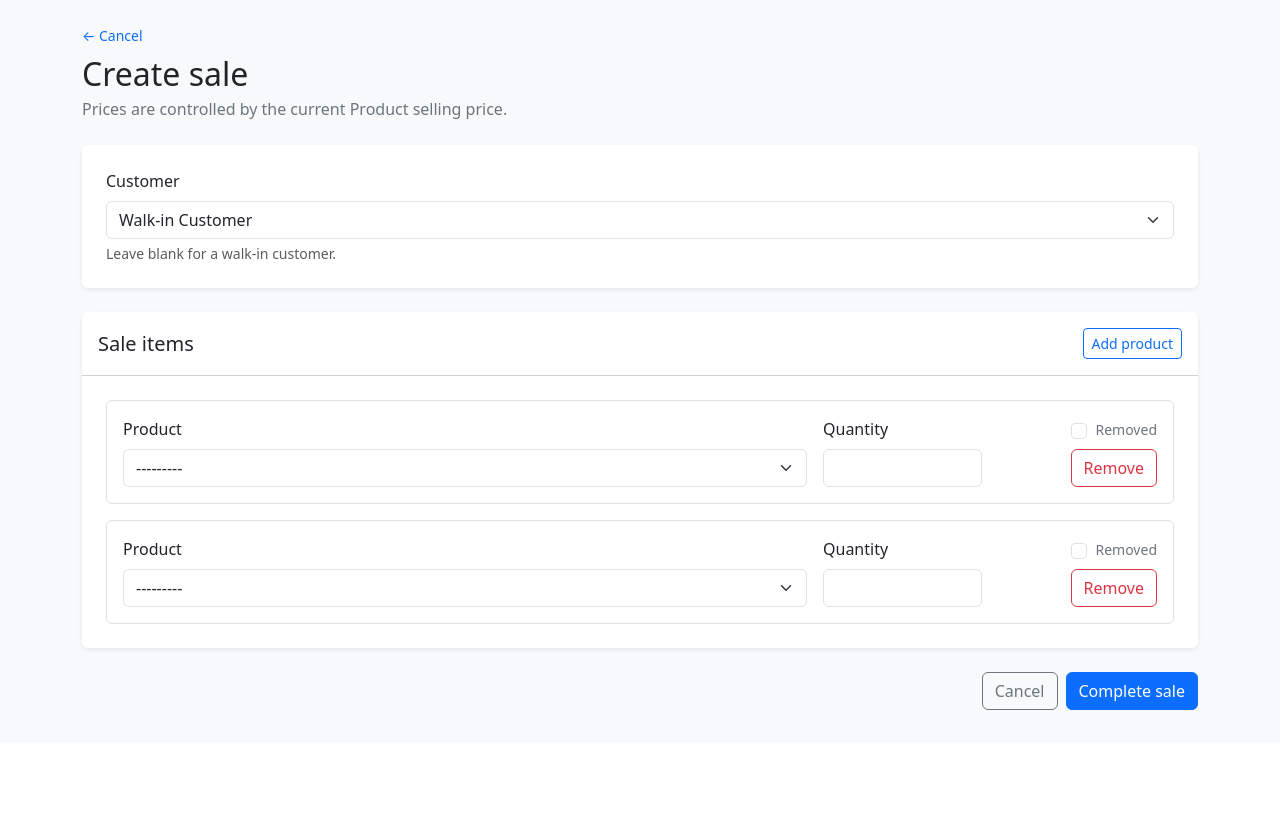
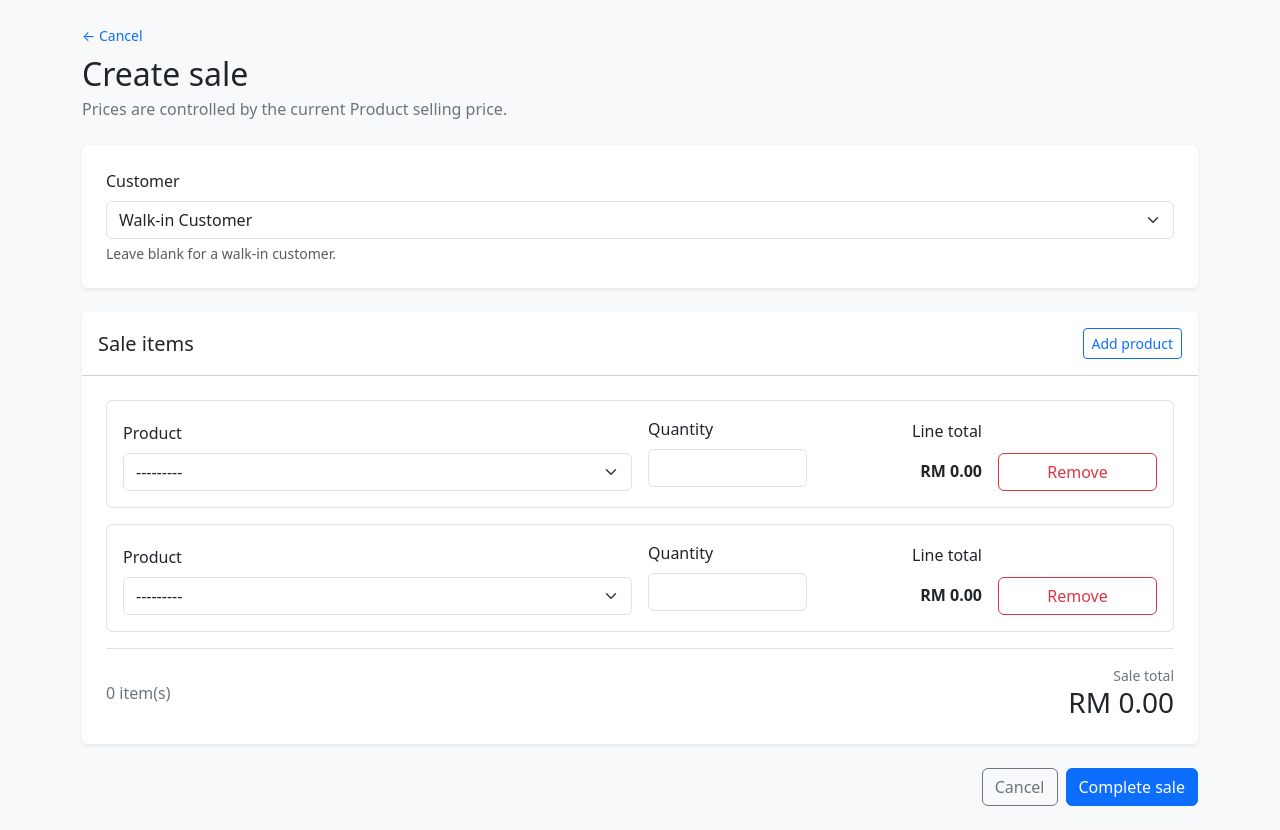
Before and after one commit to dickxenlee/SME-Business-Management-Inventory-System, a Django app: page /sales/create/ in a window 1280 px wide. Shown: the part 57-887 px from the top of the page. Before the commit the page ends 767 px from the top, so only its background shows below. Run offline with Django 5.2, Linux system fonts and the light colour scheme; the visitor is signed in with stand-in values (Sample User, id 1); data that the repository does not hold is empty; parts of the project's set-up code (start-up, migrations or seed data) failed here and were passed over; some libraries are stand-ins or nearby versions.

Commit message:
feat: make the Sale form usable at the counter
The Sale form could not tell you what a Sale cost. Staff picked products and
quantities and only learned the total after submitting, so anyone reading a
price back to a customer was doing mental arithmetic. Each line now shows its
own total and the form carries a running Sale total and item count.

The product list also offered items it could not sell: an out-of-stock Product
was selectable, and the rejection only arrived after a full round-trip, naming
the SKU rather than the Product. Out-of-stock options are now disabled and
labelled in place, so staff can still see the Product exists without being able
to pick it, and the quantity field's max follows the selected Product's stock
instead of sitting at the integer ceiling.

Stock problems are now reported on the field that caused them, in the language
staff use: "Only 3 left of Burr Grinder Manual" on the quantity input rather
than "Insufficient stock for ZZUX-GRINDER" as a banner at the top of the page.

Render the removed-line state from the server instead of relying on a visible
checkbox. The row carries its own styling and a "Removed from sale" badge, so
the state reads correctly before any script runs, and the checkbox no longer
sits next to the Quantity label looking like part of it.

Also:

- Name the record in deactivate confirmations. Every row asked "Deactivate this
  product?", which cannot catch a misclick on the wrong row.
- Show cost and current margin on the Product list, which showed selling price
  only despite cost being recorded.
- Switch LANGUAGE_CODE to en-gb so date inputs read dd/mm/yyyy rather than
  mm/dd/yyyy on a Kuala Lumpur, MYR application.
- Add a skip-to-content link and autofocus plus autocomplete hints on sign-in.

```diff
--- a/core/forms.py
+++ b/core/forms.py
@@ -8,3 +8,7 @@ class BootstrapAuthenticationForm(AuthenticationForm):
         super().__init__(*args, **kwargs)
         for field in self.fields.values():
             field.widget.attrs["class"] = "form-control"
+        # Land the cursor in the first field so signing in needs no clicking.
+        self.fields["username"].widget.attrs["autofocus"] = True
+        self.fields["username"].widget.attrs["autocomplete"] = "username"
+        self.fields["password"].widget.attrs["autocomplete"] = "current-password"
--- a/customers/templates/customers/customer_list.html
+++ b/customers/templates/customers/customer_list.html
@@ -63,7 +63,7 @@
                             {% if user.is_superuser and customer.is_active %}
                                 <form class="d-inline" method="post" action="{% url 'customers:deactivate' customer.pk %}">
                                     {% csrf_token %}
-                                    <button class="btn btn-sm btn-outline-danger" type="submit" onclick="return confirm('Deactivate this customer?');">Deactivate</button>
+                                    <button class="btn btn-sm btn-outline-danger" type="submit" onclick="return confirm('Deactivate “{{ customer.name|escapejs }}”? They will no longer appear in new Sales.');">Deactivate</button>
                                 </form>
                             {% endif %}
                         </td>
--- a/products/templates/products/product_detail.html
+++ b/products/templates/products/product_detail.html
@@ -22,7 +22,7 @@
             {% if product.is_active %}
                 <form method="post" action="{% url 'products:deactivate' product.pk %}">
                     {% csrf_token %}
-                    <button class="btn btn-outline-danger" type="submit" onclick="return confirm('Deactivate this product?');">Deactivate</button>
+                    <button class="btn btn-outline-danger" type="submit" onclick="return confirm('Deactivate “{{ product.name|escapejs }}”? It will no longer appear in new Sales.');">Deactivate</button>
                 </form>
             {% endif %}
         {% endif %}
--- a/products/templates/products/product_list.html
+++ b/products/templates/products/product_list.html
@@ -42,6 +42,8 @@
                     <th scope="col">SKU</th>
                     <th scope="col">Name</th>
                     <th scope="col">Selling price</th>
+                    <th scope="col">Cost</th>
+                    <th scope="col">Margin</th>
                     <th scope="col">Stock</th>
                     <th scope="col">Stock status</th>
                     <th scope="col">Active status</th>
@@ -54,6 +56,8 @@
                         <td class="fw-semibold">{{ product.sku }}</td>
                         <td>{{ product.name }}</td>
                         <td>RM {{ product.selling_price|floatformat:2 }}</td>
+                        <td class="text-secondary">RM {{ product.cost_price|floatformat:2 }}</td>
+                        <td>{% if product.margin_rate is not None %}{{ product.margin_rate|floatformat:1 }}%{% else %}&mdash;{% endif %}</td>
                         <td>{{ product.current_stock }}</td>
                         <td>
                             {% if not product.is_active %}
@@ -80,7 +84,7 @@
                                 {% if product.is_active %}
                                     <form class="d-inline" method="post" action="{% url 'products:deactivate' product.pk %}">
                                         {% csrf_token %}
-                                        <button class="btn btn-sm btn-outline-danger" type="submit" onclick="return confirm('Deactivate this product?');">Deactivate</button>
+                                        <button class="btn btn-sm btn-outline-danger" type="submit" onclick="return confirm('Deactivate “{{ product.name|escapejs }}”? It will no longer appear in new Sales.');">Deactivate</button>
                                     </form>
                                 {% endif %}
                             {% endif %}
--- a/sales/forms.py
+++ b/sales/forms.py
@@ -23,16 +23,45 @@ class SaleForm(forms.Form):
         self.fields["customer"].widget.attrs["class"] = "form-select"
 
 
+class ProductSelect(forms.Select):
+    """Carries price and stock per option so the form can total itself.
+
+    Out-of-stock Products stay listed but are disabled: hiding them makes
+    staff think the Product was deleted, while leaving them selectable only
+    produces a rejection after a full round-trip.
+    """
+
+    def create_option(self, name, value, label, selected, index, **kwargs):
+        option = super().create_option(
+            name, value, label, selected, index, **kwargs
+        )
+        product = getattr(value, "instance", None)
+        if product is not None:
+            option["attrs"]["data-price"] = f"{product.selling_price:.2f}"
+            option["attrs"]["data-stock"] = product.current_stock
+            option["attrs"]["data-name"] = product.name
+            if product.current_stock == 0:
+                option["attrs"]["disabled"] = True
+        return option
+
+
 class ProductChoiceField(forms.ModelChoiceField):
     def label_from_instance(self, product):
+        if product.current_stock == 0:
+            availability = "Out of stock"
+        else:
+            availability = f"{product.current_stock} in stock"
         return (
-            f"{product.sku} - {product.name} | "
-            f"RM {product.selling_price:.2f} | Stock: {product.current_stock}"
+            f"{product.name} ({product.sku}) - "
+            f"RM {product.selling_price:.2f} - {availability}"
         )
 
 
 class SaleItemForm(forms.Form):
-    product = ProductChoiceField(queryset=Product.objects.none())
+    product = ProductChoiceField(
+        queryset=Product.objects.none(),
+        widget=ProductSelect,
+    )
     quantity = forms.IntegerField(min_value=1, max_value=MAX_STOCK_QUANTITY)
 
     def __init__(self, *args, **kwargs):
@@ -41,7 +70,28 @@ class SaleItemForm(forms.Form):
             is_active=True
         ).order_by("name", "sku")
         self.fields["product"].widget.attrs["class"] = "form-select"
-        self.fields["quantity"].widget.attrs["class"] = "form-control"
+        self.fields["quantity"].widget.attrs.update(
+            {"class": "form-control", "inputmode": "numeric", "min": 1}
+        )
+
+    def clean(self):
+        cleaned = super().clean()
+        product = cleaned.get("product")
+        quantity = cleaned.get("quantity")
+        # Catch the stock problem on the offending field rather than letting it
+        # surface as a whole-form banner naming only a SKU.
+        if product is not None and quantity is not None:
+            if product.current_stock == 0:
+                self.add_error(
+                    "product",
+                    f"{product.name} is out of stock.",
+                )
+            elif quantity > product.current_stock:
+                self.add_error(
+                    "quantity",
+                    f"Only {product.current_stock} left of {product.name}.",
+                )
+        return cleaned
 
 
 class BaseSaleItemFormSet(BaseFormSet):
--- a/sales/services.py
+++ b/sales/services.py
@@ -87,7 +87,10 @@ def create_sale(*, customer_id, items, created_by):
         if not product.is_active:
             raise SalesOperationError("Product is not available")
         if quantity > product.current_stock:
-            raise SalesOperationError(f"Insufficient stock for {product.sku}")
+            raise SalesOperationError(
+                f"Only {product.current_stock} left of {product.name} "
+                f"({product.sku}), but {quantity} were requested."
+            )
 
         subtotal = product.selling_price * quantity
         prepared_items.append(
--- a/sales/templates/sales/sale_form.html
+++ b/sales/templates/sales/sale_form.html
@@ -32,28 +32,42 @@
             {% for error in item_formset.non_form_errors %}<div class="alert alert-danger" role="alert">{{ error }}</div>{% endfor %}
             <div id="sale-items" class="vstack gap-3">
                 {% for item_form in item_formset %}
-                    <div class="sale-item-row border rounded p-3">
+                    {% comment %}
+                    The removed state is rendered server-side so it survives a
+                    failed submit even with no JavaScript running.
+                    {% endcomment %}
+                    <div class="sale-item-row border rounded p-3{% if item_form.DELETE.value %} sale-item-removed{% endif %}">
                         <div class="row g-3 align-items-end">
-                            <div class="col-12 col-lg-8">
+                            <div class="col-12 col-lg-6">
                                 <label class="form-label" for="{{ item_form.product.id_for_label }}">Product</label>
                                 {{ item_form.product }}
                                 {% for error in item_form.product.errors %}<div class="text-danger small mt-1">{{ error }}</div>{% endfor %}
                             </div>
-                            <div class="col-8 col-lg-2">
+                            <div class="col-6 col-lg-2">
                                 <label class="form-label" for="{{ item_form.quantity.id_for_label }}">Quantity</label>
                                 {{ item_form.quantity }}
                                 {% for error in item_form.quantity.errors %}<div class="text-danger small mt-1">{{ error }}</div>{% endfor %}
+                                <div class="form-text sale-item-stock-hint"></div>
                             </div>
-                            <div class="col-4 col-lg-2 text-end">
-                                <div class="form-check d-flex justify-content-end align-items-center gap-2 mb-2">
-                                    {{ item_form.DELETE }}
-                                    <label class="form-check-label small text-secondary" for="{{ item_form.DELETE.id_for_label }}">Removed</label>
-                                </div>
-                                <button class="btn btn-outline-danger remove-sale-item" type="button">Remove</button>
+                            <div class="col-6 col-lg-2 text-end">
+                                <span class="form-label d-block">Line total</span>
+                                <strong class="sale-item-subtotal d-block py-2">RM 0.00</strong>
+                            </div>
+                            <div class="col-12 col-lg-2 text-lg-end">
+                                <span class="d-none">{{ item_form.DELETE }}</span>
+                                <span class="badge text-bg-secondary sale-item-removed-badge mb-2">Removed from sale</span>
+                                <button class="btn btn-outline-danger remove-sale-item w-100 w-lg-auto" type="button">Remove</button>
                             </div>
                         </div>
                     </div>
                 {% endfor %}
+            </div>
+            <div class="sale-total-bar d-flex justify-content-between align-items-center mt-3 pt-3 border-top">
+                <span class="text-secondary"><span id="sale-item-count">0</span> item(s)</span>
+                <div class="text-end">
+                    <span class="d-block small text-secondary">Sale total</span>
+                    <strong class="h3 mb-0" id="sale-grand-total">RM 0.00</strong>
+                </div>
             </div>
         </div>
     </section>
@@ -67,20 +81,23 @@
 <template id="empty-sale-item">
     <div class="sale-item-row border rounded p-3">
         <div class="row g-3 align-items-end">
-            <div class="col-12 col-lg-8">
+            <div class="col-12 col-lg-6">
                 <label class="form-label" for="{{ item_formset.empty_form.product.id_for_label }}">Product</label>
                 {{ item_formset.empty_form.product }}
             </div>
-            <div class="col-8 col-lg-2">
+            <div class="col-6 col-lg-2">
                 <label class="form-label" for="{{ item_formset.empty_form.quantity.id_for_label }}">Quantity</label>
                 {{ item_formset.empty_form.quantity }}
+                <div class="form-text sale-item-stock-hint"></div>
             </div>
-            <div class="col-4 col-lg-2 text-end">
-                <div class="form-check d-flex justify-content-end align-items-center gap-2 mb-2">
-                    {{ item_formset.empty_form.DELETE }}
-                    <label class="form-check-label small text-secondary" for="{{ item_formset.empty_form.DELETE.id_for_label }}">Removed</label>
-                </div>
-                <button class="btn btn-outline-danger remove-sale-item" type="button">Remove</button>
+            <div class="col-6 col-lg-2 text-end">
+                <span class="form-label d-block">Line total</span>
+                <strong class="sale-item-subtotal d-block py-2">RM 0.00</strong>
+            </div>
+            <div class="col-12 col-lg-2 text-lg-end">
+                <span class="d-none">{{ item_formset.empty_form.DELETE }}</span>
+                <span class="badge text-bg-secondary sale-item-removed-badge mb-2">Removed from sale</span>
+                <button class="btn btn-outline-danger remove-sale-item w-100 w-lg-auto" type="button">Remove</button>
             </div>
         </div>
     </div>
@@ -92,12 +109,18 @@ document.addEventListener("DOMContentLoaded", () => {
     const totalForms = document.getElementById("id_items-TOTAL_FORMS");
     const emptyTemplate = document.getElementById("empty-sale-item");
 
+    const money = (value) =>
+        "RM " + value.toLocaleString("en-MY", {
+            minimumFractionDigits: 2,
+            maximumFractionDigits: 2,
+        });
+
     // The server re-renders the checkbox state after a failed submit, so the
     // row styling is always derived from the checkbox rather than tracked
     // separately. Otherwise a removed row can come back looking active.
     const syncRow = (row) => {
         const deleteInput = row.querySelector('input[name$="-DELETE"]');
-        if (!deleteInput) return;
+        if (!deleteInput) return 0;
         const removed = deleteInput.checked;
         row.classList.toggle("sale-item-removed", removed);
         const button = row.querySelector(".remove-sale-item");
@@ -106,17 +129,68 @@ document.addEventListener("DOMContentLoaded", () => {
             button.classList.toggle("btn-outline-danger", !removed);
             button.classList.toggle("btn-outline-secondary", removed);
         }
+
+        const select = row.querySelector('select[name$="-product"]');
+        const qtyInput = row.querySelector('input[name$="-quantity"]');
+        const subtotalEl = row.querySelector(".sale-item-subtotal");
+        const hintEl = row.querySelector(".sale-item-stock-hint");
+        const chosen = select && select.selectedIndex >= 0
+            ? select.options[select.selectedIndex]
+            : null;
+        const price = chosen ? parseFloat(chosen.dataset.price || "0") : 0;
+        const stock = chosen && chosen.dataset.stock !== undefined
+            ? parseInt(chosen.dataset.stock, 10)
+            : null;
+        const qty = qtyInput ? parseInt(qtyInput.value, 10) : NaN;
+
+        // Cap the native control at what can actually be sold, instead of
+        // leaving the field's max at the integer ceiling.
+        if (qtyInput) {
+            if (stock !== null && stock > 0) {
+                qtyInput.max = stock;
+            } else {
+                qtyInput.removeAttribute("max");
+            }
+        }
+        if (hintEl) {
+            let hint = "";
+            if (stock !== null && Number.isFinite(qty) && qty > stock) {
+                hint = `Only ${stock} available`;
+            } else if (stock !== null && price) {
+                hint = `${stock} available`;
+            }
+            hintEl.textContent = hint;
+            hintEl.classList.toggle(
+                "text-danger",
+                stock !== null && Number.isFinite(qty) && qty > stock
+            );
+        }
+
+        const lineTotal =
+            !removed && price && Number.isFinite(qty) && qty > 0 ? price * qty : 0;
+        if (subtotalEl) subtotalEl.textContent = money(lineTotal);
+        return lineTotal;
     };
 
+    // A cashier has to be able to read the price back to the customer before
+    // submitting, so the running total is recomputed on every change.
     const syncAllRows = () => {
-        rows.querySelectorAll(".sale-item-row").forEach(syncRow);
+        let total = 0;
+        let counted = 0;
+        rows.querySelectorAll(".sale-item-row").forEach((row) => {
+            const lineTotal = syncRow(row);
+            total += lineTotal;
+            if (lineTotal > 0) counted += 1;
+        });
+        document.getElementById("sale-grand-total").textContent = money(total);
+        document.getElementById("sale-item-count").textContent = counted;
     };
 
     document.getElementById("add-sale-item").addEventListener("click", () => {
         const index = Number(totalForms.value);
         rows.insertAdjacentHTML("beforeend", emptyTemplate.innerHTML.replaceAll("__prefix__", index));
         totalForms.value = index + 1;
-        syncRow(rows.lastElementChild);
+        syncAllRows();
     });
 
     rows.addEventListener("click", (event) => {
@@ -125,14 +199,12 @@ document.addEventListener("DOMContentLoaded", () => {
         const deleteInput = row.querySelector('input[name$="-DELETE"]');
         if (deleteInput) {
             deleteInput.checked = !deleteInput.checked;
-            syncRow(row);
+            syncAllRows();
         }
     });
 
-    rows.addEventListener("change", (event) => {
-        if (!event.target.matches('input[name$="-DELETE"]')) return;
-        syncRow(event.target.closest(".sale-item-row"));
-    });
+    rows.addEventListener("change", syncAllRows);
+    rows.addEventListener("input", syncAllRows);
 
     syncAllRows();
 });
--- a/sme_manager/settings.py
+++ b/sme_manager/settings.py
@@ -221,7 +221,9 @@ AUTH_PASSWORD_VALIDATORS = [
     {"NAME": "django.contrib.auth.password_validation.NumericPasswordValidator"},
 ]
 
-LANGUAGE_CODE = "en-us"
+# en-gb gives dd/mm/yyyy date inputs and formatting, which matches local
+# convention; en-us rendered mm/dd/yyyy on a Kuala Lumpur, MYR application.
+LANGUAGE_CODE = "en-gb"
 TIME_ZONE = "Asia/Kuala_Lumpur"
 USE_I18N = True
 USE_TZ = True
--- a/static/css/app.css
+++ b/static/css/app.css
@@ -387,6 +387,23 @@ body {
     text-decoration: line-through;
 }
 
+/* The badge is the visible marker of the removed state; it is rendered by the
+   server so the state reads correctly before any script runs. */
+.sale-item-removed-badge {
+    display: none;
+}
+
+.sale-item-removed .sale-item-removed-badge {
+    display: inline-block;
+}
+
+.sale-total-bar {
+    position: sticky;
+    bottom: 0;
+    background-color: #fff;
+    z-index: 2;
+}
+
 @media print {
     @page {
         margin: 14mm;
@@ -432,3 +449,19 @@ body {
         display: inline;
     }
 }
+
+/* Keyboard users need a way past the navigation; visible only on focus. */
+.skip-link {
+    position: absolute;
+    left: -999px;
+    top: 0;
+    z-index: 1080;
+    padding: 0.5rem 1rem;
+    background-color: #fff;
+    border: 1px solid #0d6efd;
+    border-radius: 0 0 0.25rem 0;
+}
+
+.skip-link:focus {
+    left: 0;
+}
--- a/templates/base.html
+++ b/templates/base.html
@@ -11,6 +11,7 @@
     {% block extra_head %}{% endblock %}
 </head>
 <body class="bg-body-tertiary">
+    <a class="skip-link" href="#main-content">Skip to main content</a>
     <nav class="navbar navbar-expand-lg bg-dark navbar-dark" aria-label="Main navigation">
         <div class="container">
             <a class="navbar-brand fw-semibold" href="{% url 'core:home' %}">SME Manager</a>
@@ -65,7 +66,7 @@
         </div>
     </nav>
 
-    <main class="container py-4">
+    <main class="container py-4" id="main-content" tabindex="-1">
         {% block content %}{% endblock %}
     </main>
 
```
Also changed, not shown: products/models.py (+16 -0 lines), products/tests/test_models.py (+32 -0 lines), sales/tests/test_concurrency.py (+1 -1 lines), sales/tests/test_forms.py (+2 -1 lines), sales/tests/test_transactions.py (+1 -1 lines), sales/tests/test_views.py (+15 -7 lines).
